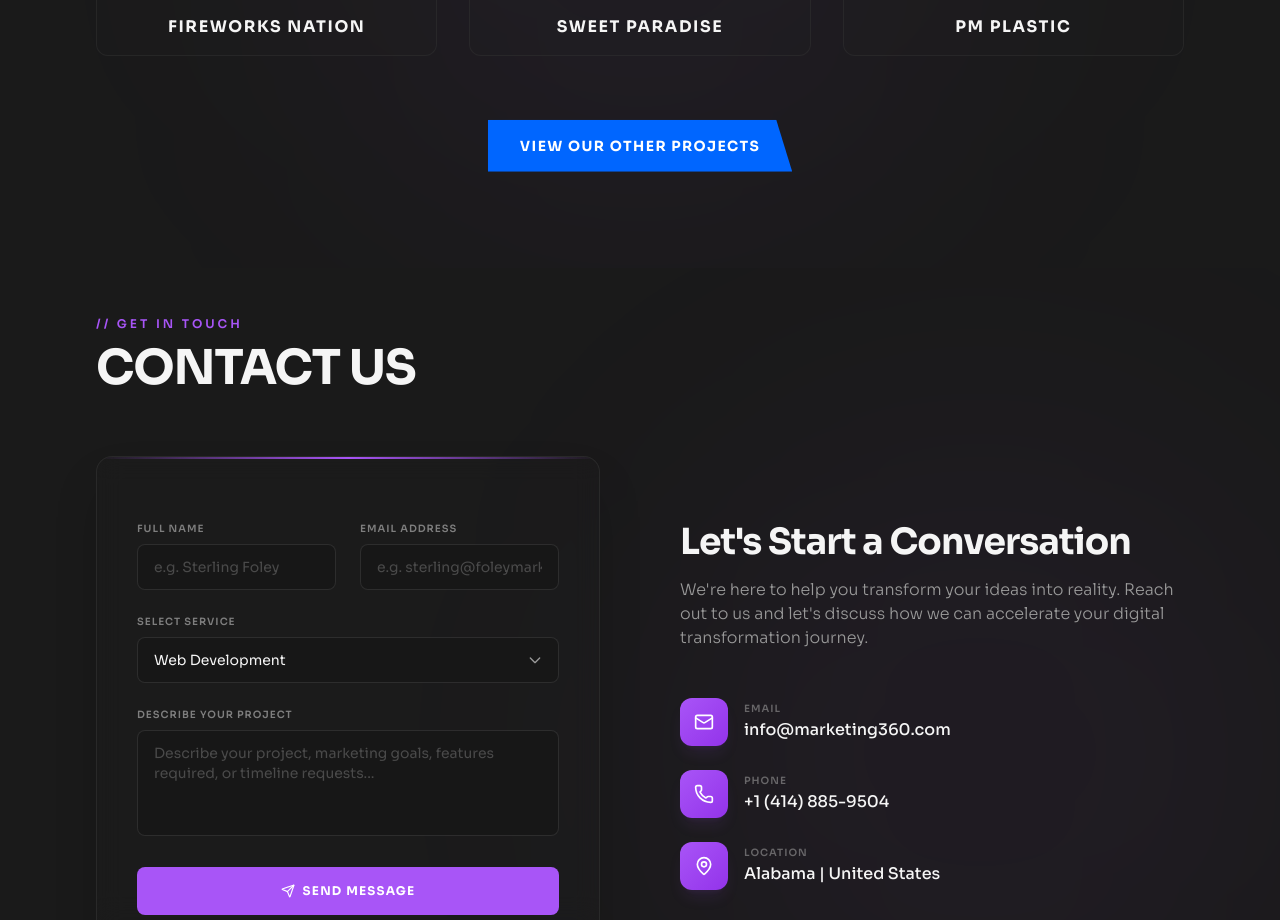
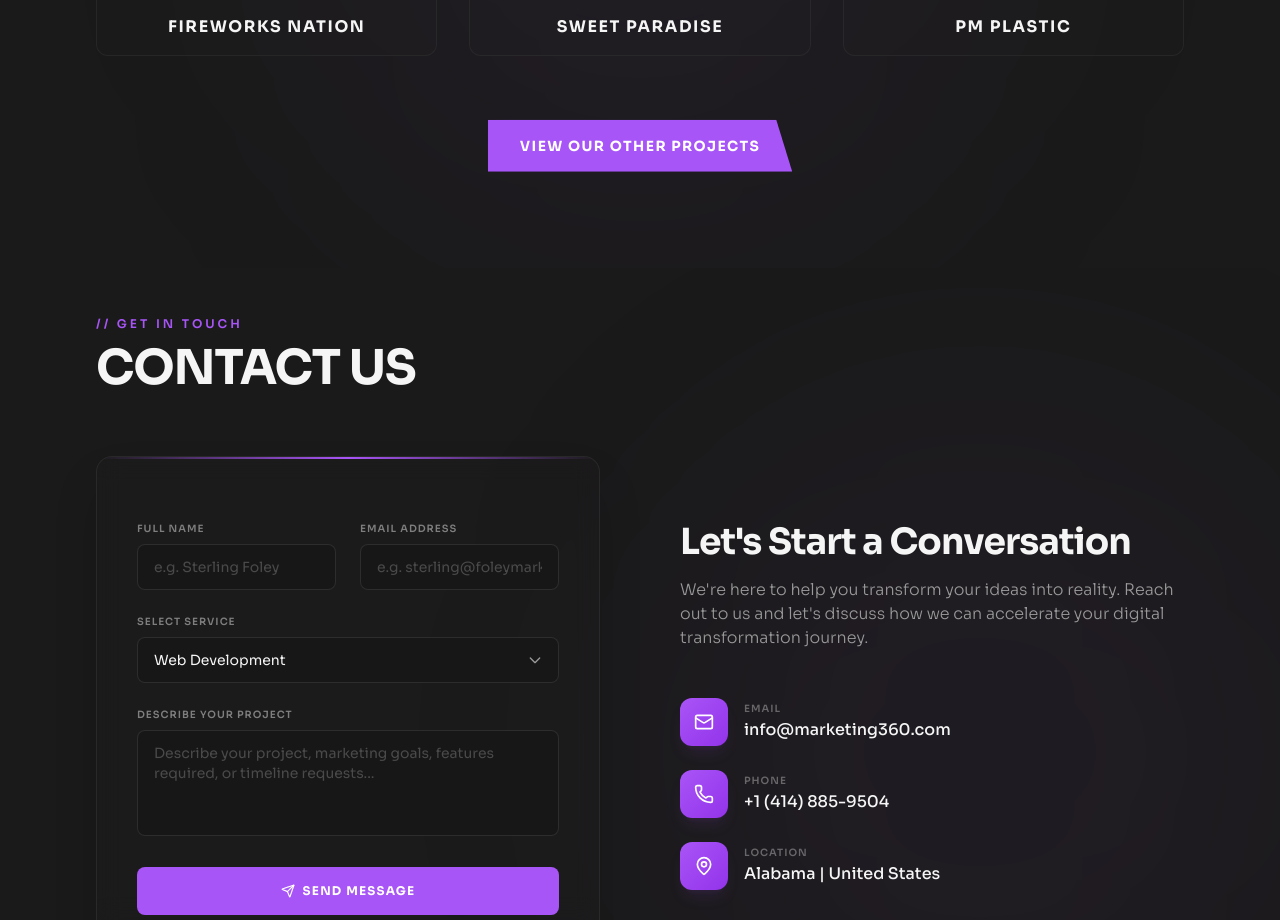
Before and after one commit to shafinsaeed99-collab/marketing360foley, a React (Vite) app in the folder frontend/: page / in a window 1280 px wide. Shown: the part 3277-4197 px from the top of the page. Built offline with nearby package versions, Linux system fonts and the light colour scheme.

Commit message:
Update VIEW OUR OTHER PROJECTS button color to primary purple theme

```diff
--- a/frontend/src/components/ProjectsSection.tsx
+++ b/frontend/src/components/ProjectsSection.tsx
@@ -72,7 +72,7 @@ export default function ProjectsSection() {
         <div className="mt-16 flex justify-center">
           <Link
             to="/projects"
-            className="inline-flex items-center justify-center px-8 py-4 bg-[#0066ff] hover:bg-[#0052cc] text-white font-extrabold text-xs md:text-sm tracking-widest uppercase transition-all duration-300 shadow-[0_4px_20px_rgba(0,102,255,0.3)] hover:shadow-[0_6px_25px_rgba(0,102,255,0.5)] active:scale-95 text-center cursor-pointer select-none"
+            className="inline-flex items-center justify-center px-8 py-4 bg-primary hover:brightness-110 text-primary-foreground font-extrabold text-xs md:text-sm tracking-widest uppercase transition-all duration-300 shadow-[0_4px_20px_rgba(168,85,247,0.35)] hover:shadow-[0_6px_25px_rgba(168,85,247,0.55)] active:scale-95 text-center cursor-pointer select-none"
             style={{
               clipPath: "polygon(0 0, calc(100% - 16px) 0, 100% 100%, 0 100%)",
             }}
```
